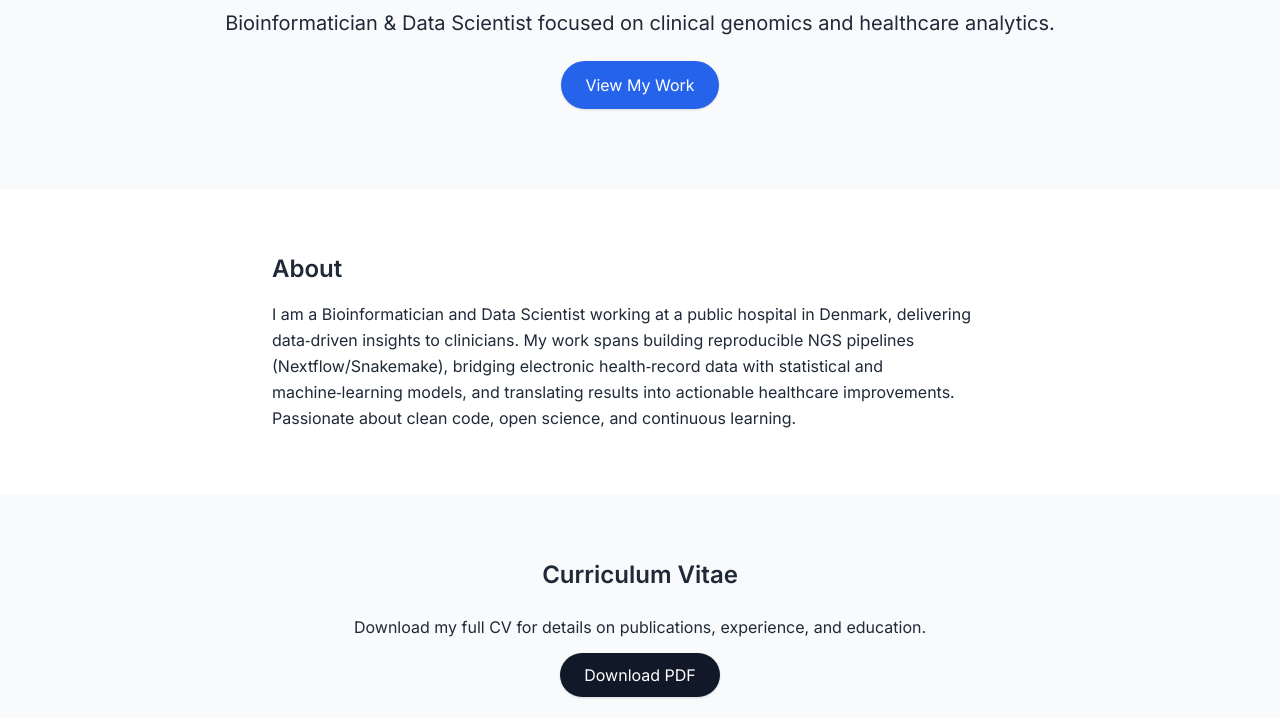
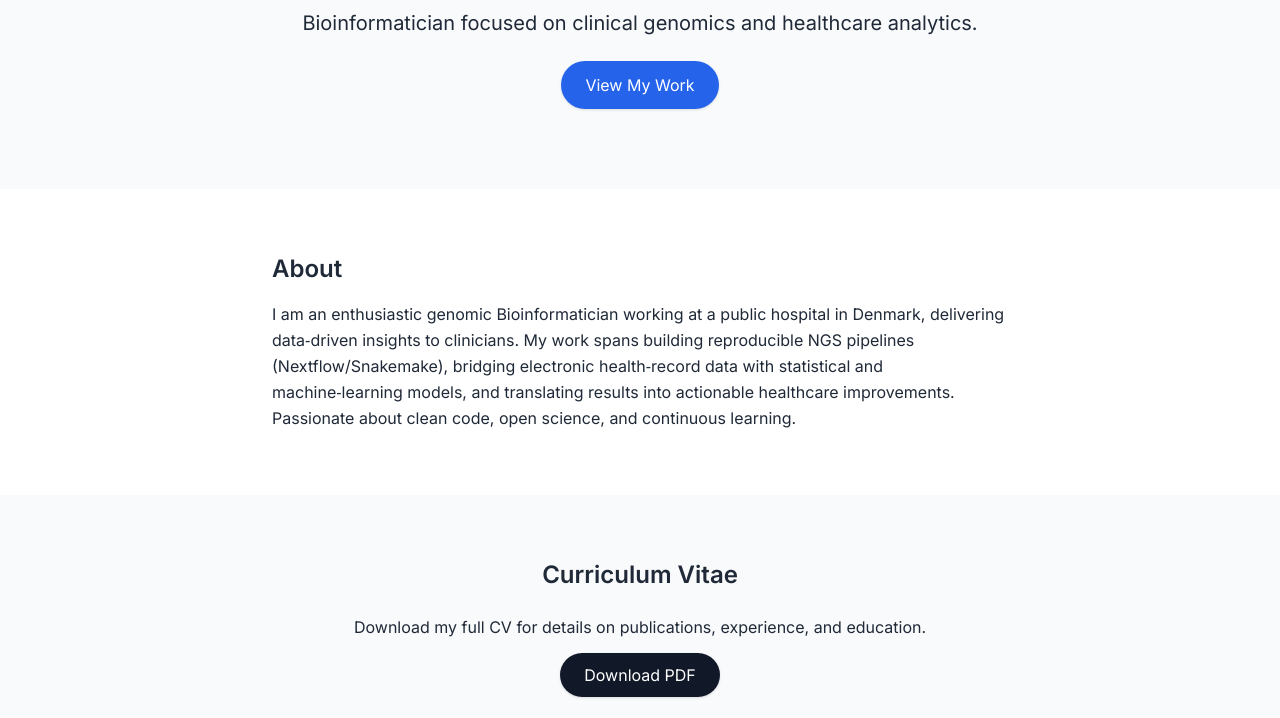
Before and after one commit to MartinVad/MartinVad.github.io, a plain HTML site: page index.html in a window 1280 px wide. Shown: the part 379-1097 px from the top of the page. Drawn offline with nearby package versions, Linux system fonts and the light colour scheme.

Commit message:
Update profile description in index.html

```diff
--- a/index.html
+++ b/index.html
@@ -56,7 +56,7 @@
       <img src="profile.jpg" alt="Martin Møller portrait" class="w-40 h-40 rounded-full object-cover shadow-lg" loading="lazy">
     </div>
     <h2 class="text-4xl sm:text-5xl font-extrabold mb-4">Martin Møller</h2>
-    <p class="text-lg sm:text-xl mb-6">Bioinformatician &amp; Data Scientist focused on clinical genomics and healthcare analytics.</p>
+    <p class="text-lg sm:text-xl mb-6">Bioinformatician focused on clinical genomics and healthcare analytics.</p>
     <a href="#projects" class="inline-block bg-blue-600 text-white px-6 py-3 rounded-full shadow hover:bg-blue-700 transition">View My Work</a>
   </section>
 
@@ -64,7 +64,7 @@
   <section id="about" class="bg-white py-16">
     <div class="max-w-3xl mx-auto px-4">
       <h3 class="text-2xl font-semibold mb-4">About</h3>
-      <p class="leading-relaxed">I am a Bioinformatician and Data Scientist working at a public hospital in Denmark, delivering data‑driven insights to clinicians. My work spans building reproducible NGS pipelines (Nextflow/Snakemake), bridging electronic health‑record data with statistical and machine‑learning models, and translating results into actionable healthcare improvements. Passionate about clean code, open science, and continuous learning.</p>
+      <p class="leading-relaxed">I am an enthusiastic genomic Bioinformatician working at a public hospital in Denmark, delivering data‑driven insights to clinicians. My work spans building reproducible NGS pipelines (Nextflow/Snakemake), bridging electronic health‑record data with statistical and machine‑learning models, and translating results into actionable healthcare improvements. Passionate about clean code, open science, and continuous learning.</p>
     </div>
   </section>
 
```
